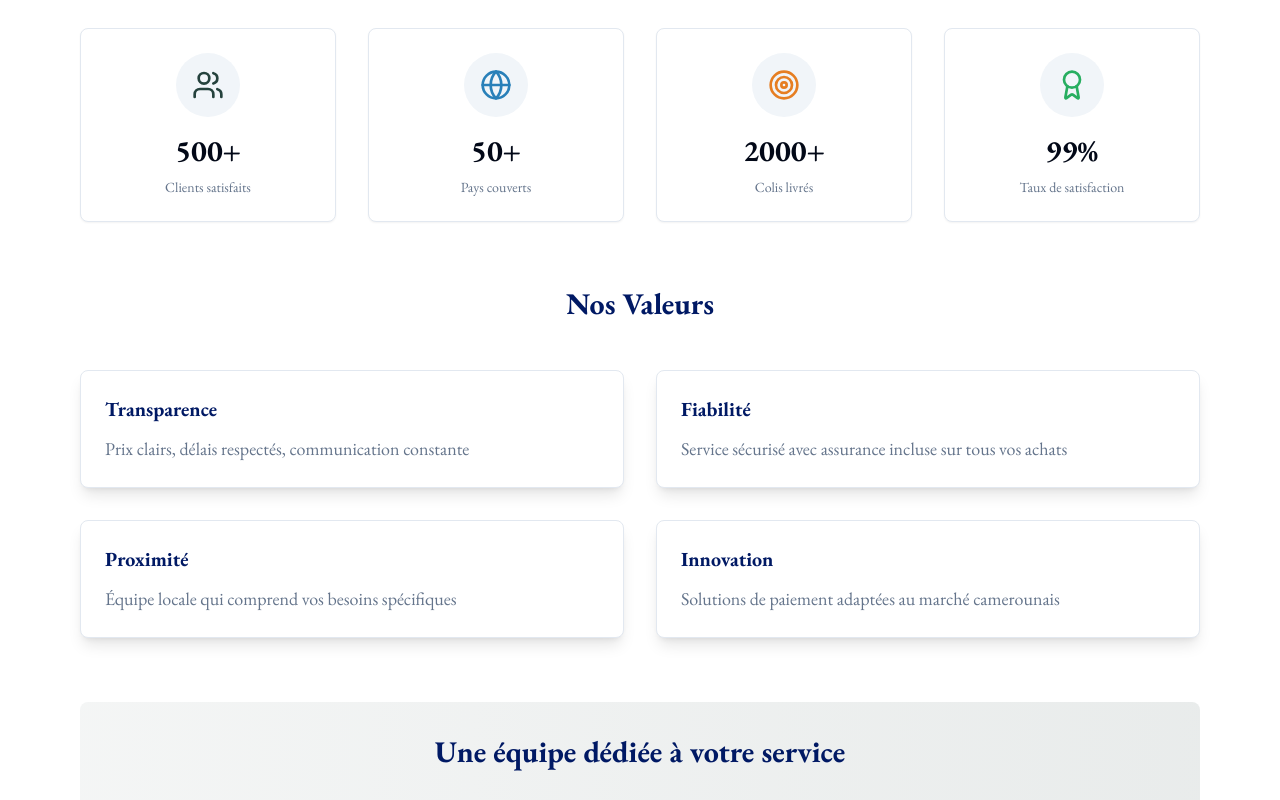
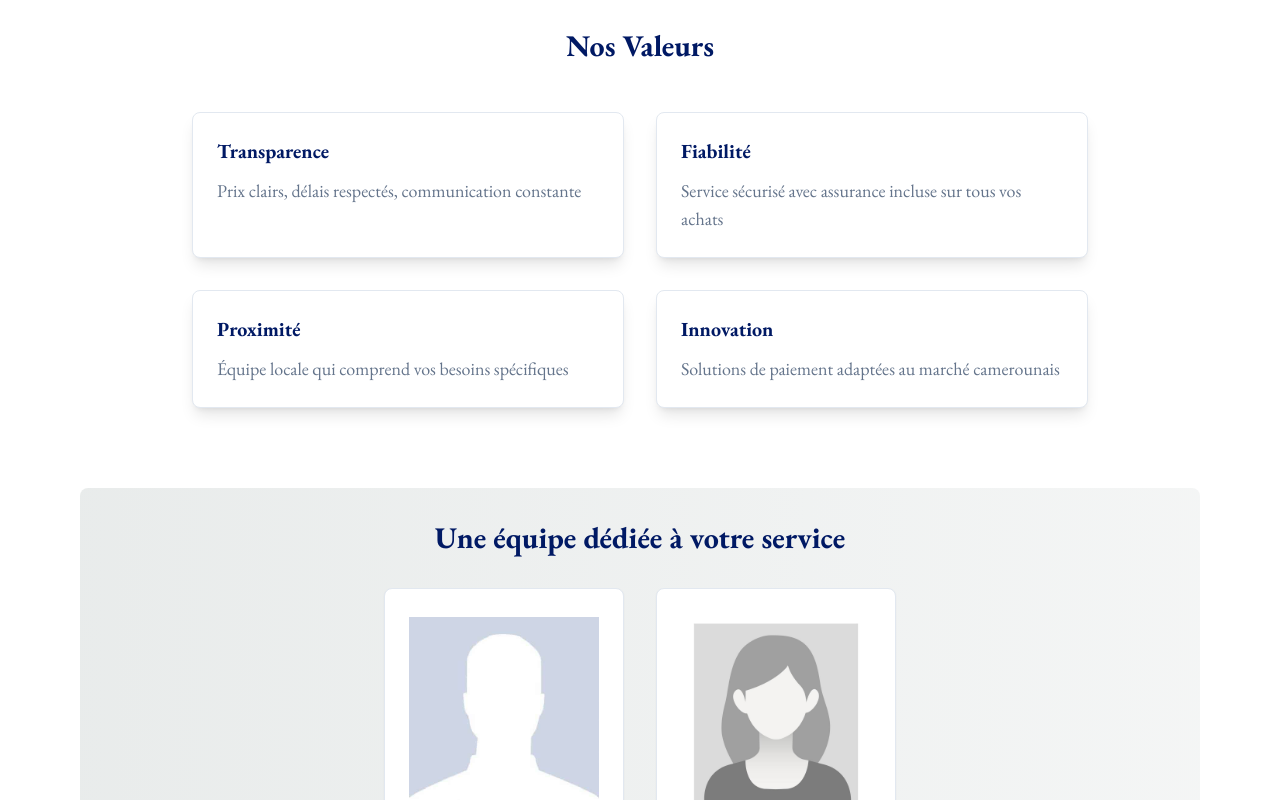
Before and after one commit to Swifty237/kdm-project, a React (Vite) app: page /a-propos in a window 1280 px wide. Shown: the part 800-1600 px from the top of the page. Built offline with nearby package versions, Linux system fonts and the light colour scheme; a web font is replaced by a local one.

Commit message:
Customization update commit - 2

```diff
--- a/src/pages/APropos.tsx
+++ b/src/pages/APropos.tsx
@@ -1,14 +1,7 @@
 
 import { Card, CardContent } from '@/components/ui/card';
-import { Users, Target, Award, Globe } from 'lucide-react';
 
 const APropos = () => {
-  const stats = [
-    { icon: <Users className="h-8 w-8 text-[#25423d]" />, value: "500+", label: "Clients satisfaits" },
-    { icon: <Globe className="h-8 w-8 text-[#2980b9]" />, value: "50+", label: "Pays couverts" },
-    { icon: <Target className="h-8 w-8 text-[#e67e22]" />, value: "2000+", label: "Colis livrés" },
-    { icon: <Award className="h-8 w-8 text-[#27ae60]" />, value: "99%", label: "Taux de satisfaction" }
-  ];
 
   const values = [
     {
@@ -87,23 +80,8 @@ const APropos = () => {
           </div>
         </div>
 
-        {/* Stats */}
-        <div className="grid grid-cols-1 md:grid-cols-4 gap-8 mb-16">
-          {stats.map((stat, index) => (
-            <Card key={index} className="text-center">
-              <CardContent className="p-6">
-                <div className="w-16 h-16 bg-muted rounded-full flex items-center justify-center mb-4 mx-auto">
-                  {stat.icon}
-                </div>
-                <div className="text-3xl font-bold text-foreground mb-2">{stat.value}</div>
-                <div className="text-sm text-muted-foreground">{stat.label}</div>
-              </CardContent>
-            </Card>
-          ))}
-        </div>
-
         {/* Values */}
-        <div className="mb-16">
+        <div className="mb-20 max-w-4xl flex flex-col justify-self-center">
           <h2 className="text-3xl font-bold text-[#001964] text-center mb-12">Nos Valeurs</h2>
           <div className="grid grid-cols-1 md:grid-cols-2 gap-8">
             {values.map((value, index) => (
@@ -118,7 +96,7 @@ const APropos = () => {
         </div>
 
         {/* Team Section */}
-        <div className="bg-gradient-to-r from-[#25423d]/5 to-[#25423d]/10 rounded-lg p-8 text-center">
+        <div className="bg-gradient-to-r from-[#25423d]/10 to-[#25423d]/5 rounded-lg p-8 text-center mb-16">
           <h2 className="text-3xl font-bold text-[#001964] mb-4">
             Une équipe dédiée à votre service
           </h2>
```
